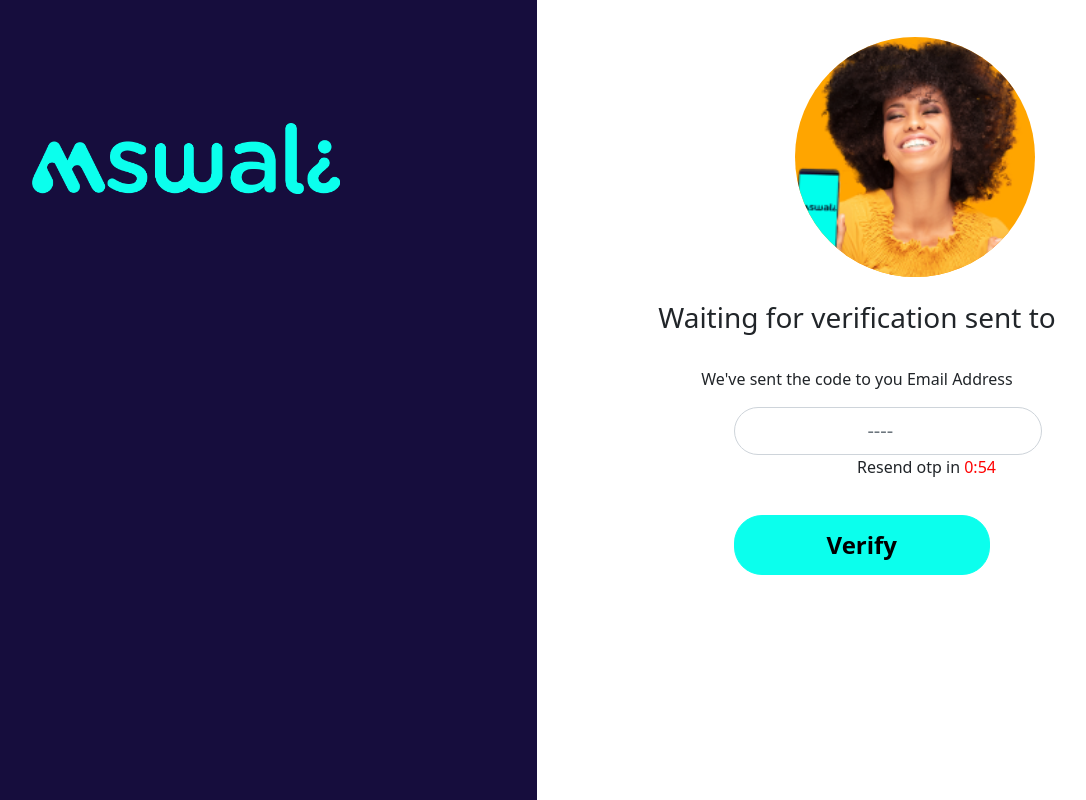
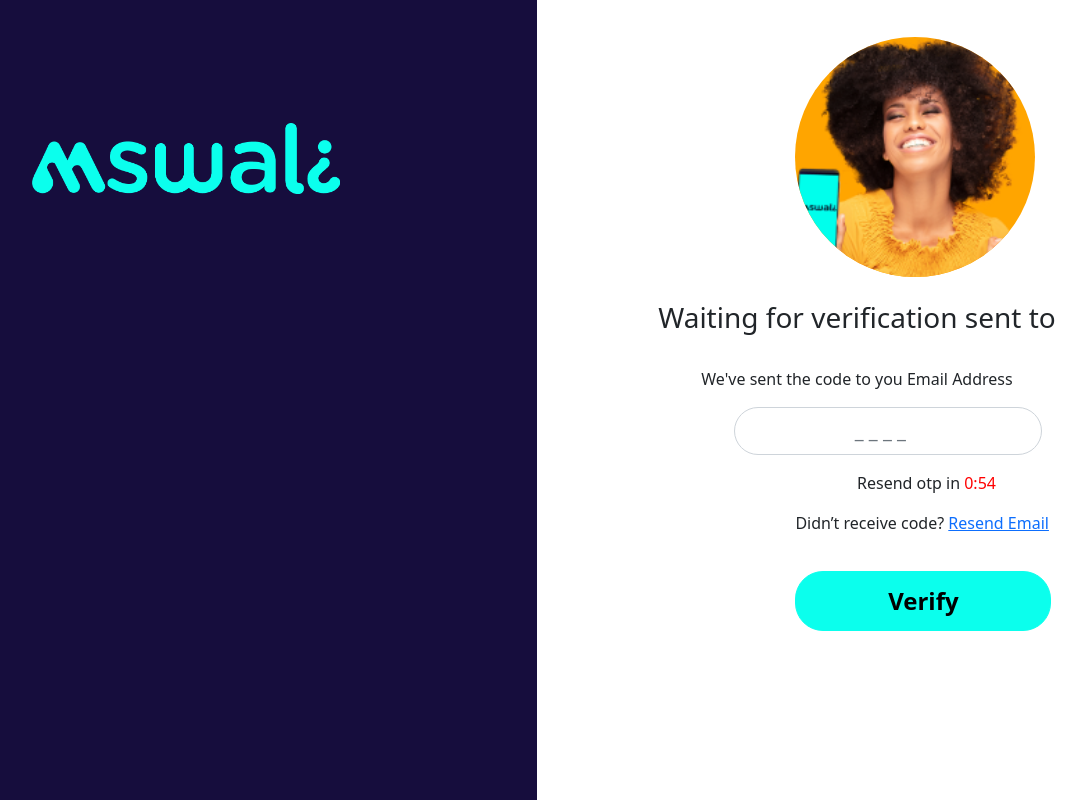
Before and after one commit to Alexotieno1717/pwa-ui, a React (Create React App) app: page /otp in a window 1280 px wide. Shown: the whole page, without its empty margins (103-1189 px from the left). Built offline with nearby package versions, Linux system fonts and the light colour scheme; sample sign-in values are in the browser's storage.

Commit message:
Finish working on timer and added resend otp button

```diff
--- a/src/components/otp/Otp.jsx
+++ b/src/components/otp/Otp.jsx
@@ -69,13 +69,18 @@ function Otp() {
                                 <div className="form-group">
                                     <input type="number"
                                            className='form-control form-control-lg inputCustom mt-3 text-center'
-                                           placeholder='----'
+                                           placeholder='_ _ _ _'
                                            onChange={e => setSignUpOTP(e.target.value)}
                                     />
-                                    <span className="otpTimer">Resend otp in <span className="otpColor">0:{counter}</span> </span>
+                                    <p className="otpTimer mt-3">
+                                      Resend otp in
+                                      <span className="otpColor"> 0:{counter}</span>
+                                      <br/>
+                                    </p>
+                                  <span className="otpResend">Didn’t receive code? <a href='/otp'>Resend Email</a></span>
 
                                 </div>
-                                <button className='btn-custom-general'>Verify</button>
+                                <button className='btn-custom-otp'>Verify</button>
                             </form>
                         </div>
                     </div>
```
